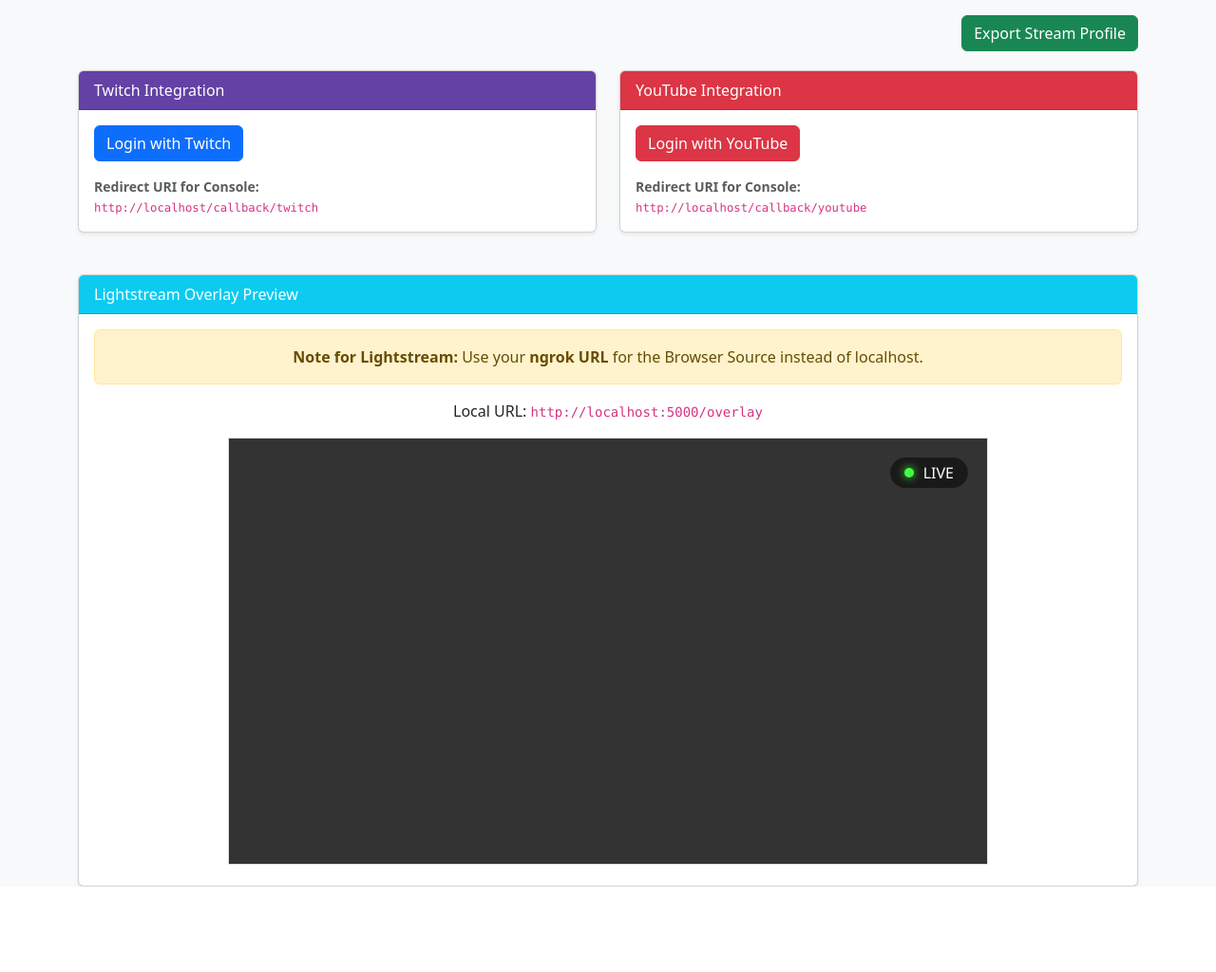
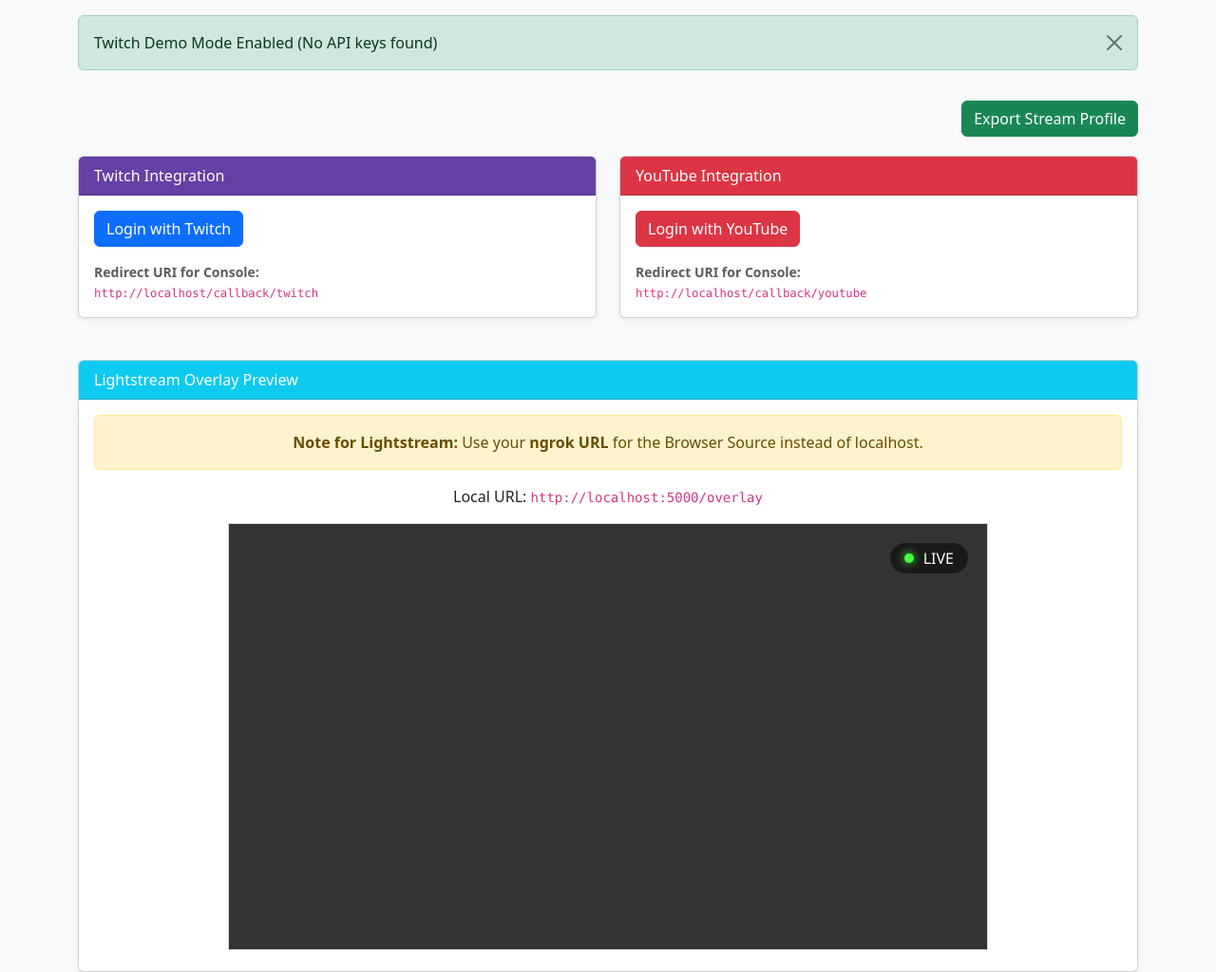
Before and after one commit to offbeatshotz/stream-sponsor, a Flask app: a page that uses templates/index.html in a window 1280 px wide. Shown: the part 56-1080 px from the top of the page at 95% size. Before the commit the page ends 990 px from the top, so only its background shows below. Run offline with Flask 3, Linux system fonts and the light colour scheme; the visitor is signed in with stand-in values (Sample User, id 1).

Commit message:
Add files via upload

```diff
--- a/main.py
+++ b/main.py
@@ -52,6 +52,7 @@
 @app.route('/')
 def index():
     error = request.args.get('error')
+    message = request.args.get('message')
 
     return render_template('index.html',
                            twitch_logged_in='twitch_token' in session,
@@ -59,6 +60,7 @@
                            twitch_key=session.get('twitch_key'),
                            youtube_key=session.get('youtube_key'),
                            error=error,
+                           message=message,
                            twitch_redirect=get_redirect_uri('twitch'),
                            youtube_redirect=get_redirect_uri('youtube'))
 
@@ -100,7 +102,10 @@
 @app.route('/login/twitch')
 def login_twitch():
     if not check_credentials('twitch'):
-        return redirect(url_for('index', error="Twitch Client ID is missing or still set to the placeholder in your .env file. Please add your real Client ID from the Twitch Developer Console."))
+        # Fallback to Demo/Mock Mode
+        session['twitch_token'] = 'demo_token'
+        session['twitch_key'] = 'live_demo_user_123456'
+        return redirect(url_for('index', message="Twitch Demo Mode Enabled (No API keys found)"))
 
     redirect_uri = get_redirect_uri('twitch')
     params = {
@@ -161,7 +166,10 @@
 @app.route('/login/youtube')
 def login_youtube():
     if not check_credentials('youtube'):
-        return redirect(url_for('index', error="YouTube Client ID is missing or still set to the placeholder in your .env file. Please add your real Client ID from the Google Cloud Console."))
+        # Fallback to Demo/Mock Mode
+        session['youtube_token'] = json.dumps({'access_token': 'demo_token'})
+        session['youtube_key'] = 'demo-stream-key-abcd-1234'
+        return redirect(url_for('index', message="YouTube Demo Mode Enabled (No API keys found)"))
 
     try:
         redirect_uri = get_redirect_uri('youtube')
--- a/templates/index.html
+++ b/templates/index.html
@@ -19,6 +19,17 @@
     </nav>
 
     <div class="container">
+        {% if message %}
+        <div class="row mt-3">
+            <div class="col-12">
+                <div class="alert alert-success alert-dismissible fade show" role="alert">
+                    {{ message }}
+                    <button type="button" class="btn-close" data-bs-dismiss="alert" aria-label="Close"></button>
+                </div>
+            </div>
+        </div>
+        {% endif %}
+
         {% if error %}
         <div class="row mt-3">
             <div class="col-12">
```
